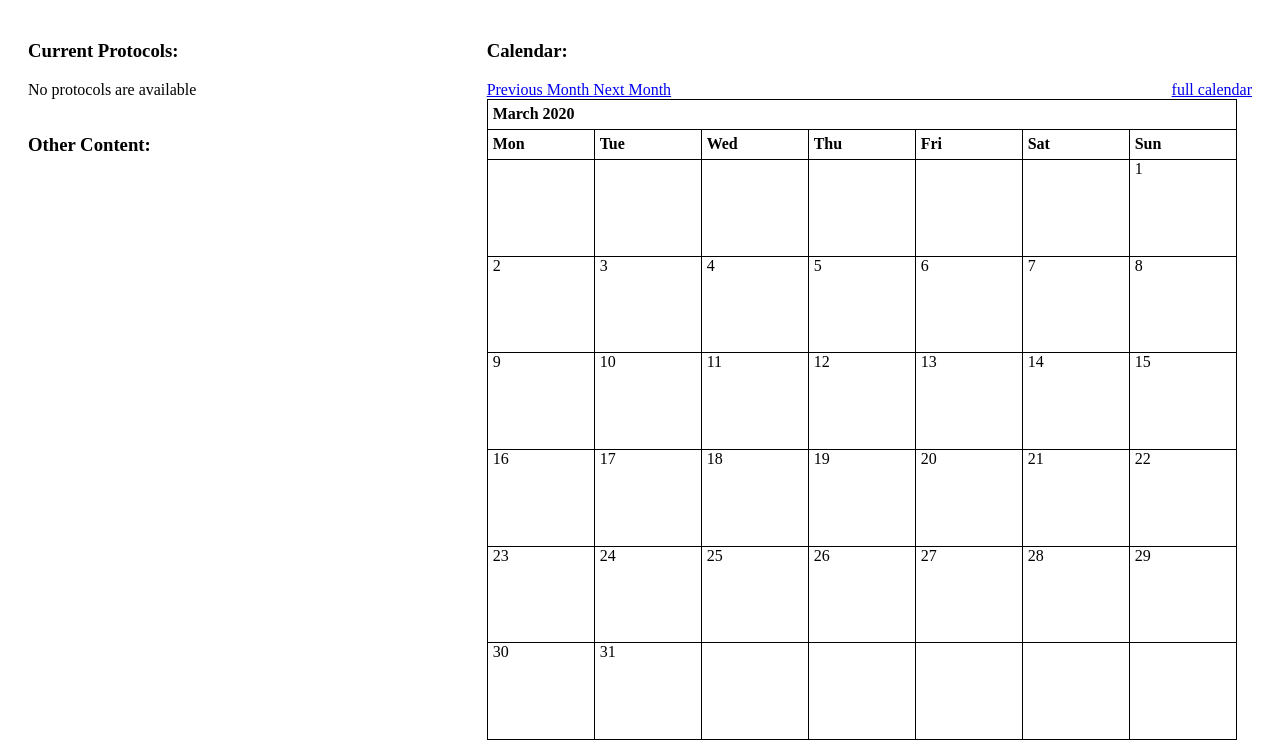
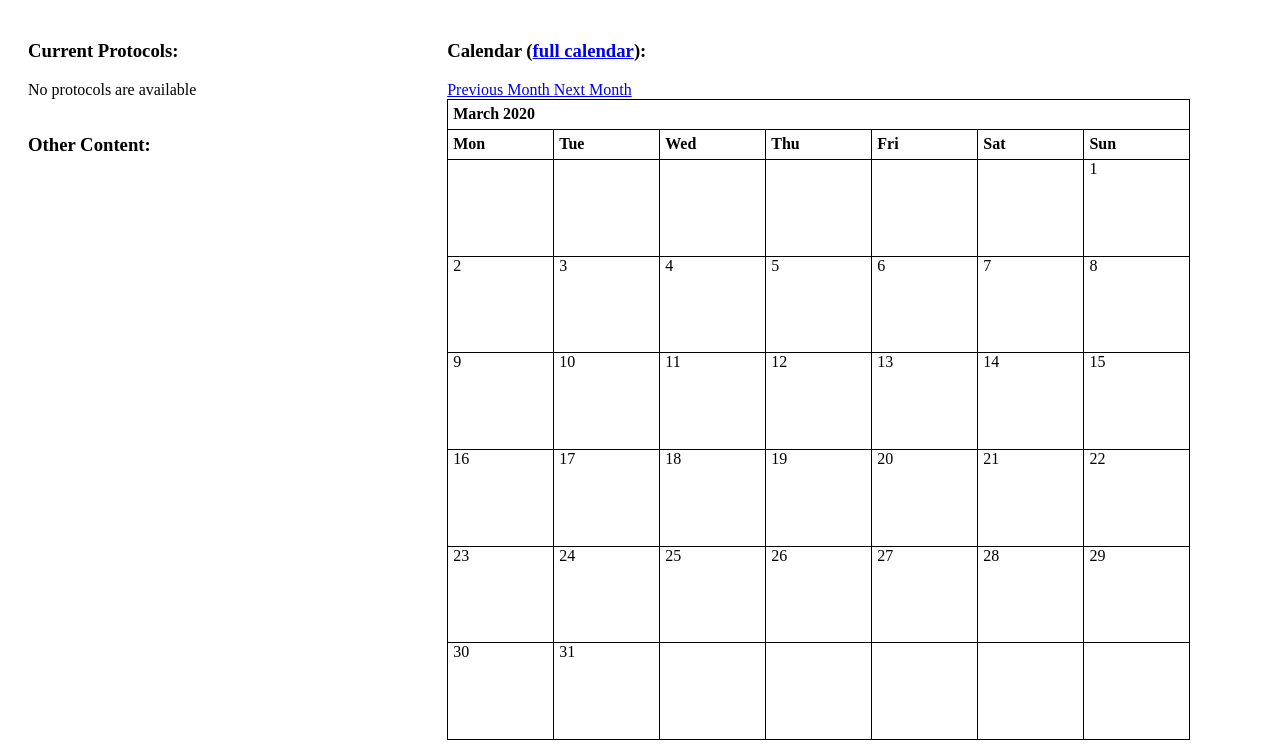
Before and after one commit to jmattick/experiment_planner, a Django app: page /protocols/ in a window 1280 px wide. Shown: the part 45-800 px from the top of the page. Run offline with Django 3.2, Linux system fonts and the light colour scheme; data that the repository does not hold is empty.

Commit message:
fix widths:

```diff
--- a/protocols/static/protocols/style.css
+++ b/protocols/static/protocols/style.css
@@ -67,19 +67,26 @@ aside {
 }
 
 @media only screen and (max-width: 799px) {
-    .main > * {
+    aside {
+        width: 100%;
+        /*flex-grow: 1;*/
+    }
 
+    .calendar-container {
+        width: 100%;
+        /*flex-grow: 2;*/
     }
 }
 
 @media only screen and (min-width: 800px) {
     aside {
-
-        flex-grow: 1;
+        width: 30%;
+        /*flex-grow: 1;*/
     }
 
     .calendar-container {
-        flex-grow: 2;
+        width: 60%;
+        /*flex-grow: 2;*/
     }
 }
 
@@ -95,7 +102,7 @@ aside {
 }
 
 .calendar td {
-    width: 14.2%;
+    width: calc(100% / 7);
 }
 
 .calendar tr th {
--- a/protocols/templates/protocols/index.html
+++ b/protocols/templates/protocols/index.html
@@ -35,14 +35,16 @@
         </aside>
 
         <div class = "calendar-container">
-            <h3>Calendar:</h3>
+
+            <h3>Calendar (<a href="{% url 'protocols:calendar' %}">full calendar</a>):</h3>
             <div>
                 {{calendar}}
             </div>
             <div>
                 <a class = 'month-btn' href="{% url 'protocols:index' %}?{{ prev_month }}"> Previous Month </a><a class = 'month-btn' href="{% url 'protocols:index' %}?{{ next_month }}"> Next Month </a>
-                <a style = "float: right" href="{% url 'protocols:calendar' %}">full calendar</a>
+
             </div>
         </div>
+
     </div>
 </div>
```
